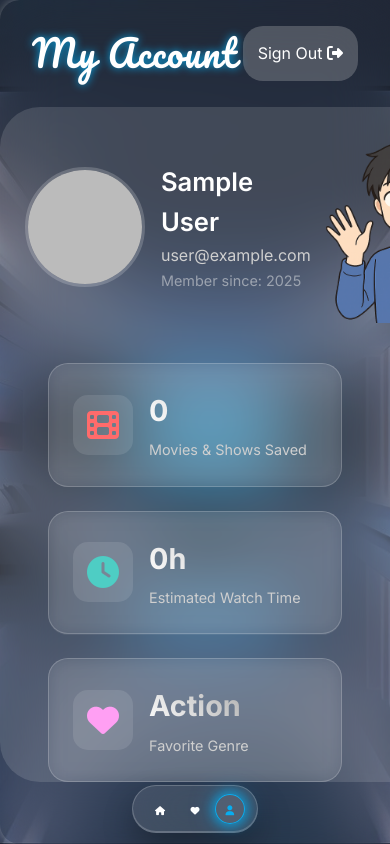
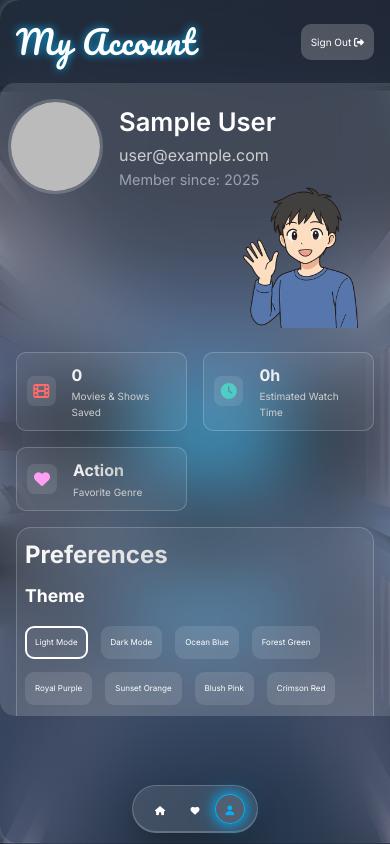
Before and after one commit to Robotinic17/Movie-Trailer-App, a React (Vite) app: page /account in a window 390 px wide. Built offline with nearby package versions, Linux system fonts and the light colour scheme; no server answers; the database is empty; sample sign-in values are in the browser's storage.

Commit message:
style: enhance responsive design for Account, FavHeader, and MyList components

```diff
--- a/src/Pages/Account.css
+++ b/src/Pages/Account.css
@@ -1253,3 +1253,149 @@
     font-size: 11px;
   }
 }
+
+@media (max-width: 500px) {
+  .log-out-btn {
+    font-size: 10px;
+    padding: 10px 10px;
+    border-radius: 10px;
+  }
+
+  .acct-header {
+    padding: 1rem 1rem;
+  }
+
+  .main-sec-2 {
+    height: 75%;
+    border-radius: 15px 0px 0px 15px;
+    padding: 0rem 0.5rem;
+  }
+  .account-billboard {
+    width: 100%;
+    flex-direction: column;
+    align-items: flex-start;
+    gap: 0;
+  }
+
+  .account-info {
+    gap: 1rem;
+    width: max-content;
+  }
+  .account-avatar {
+    width: 95px;
+    height: 95px;
+  }
+
+  .acct-img img {
+    width: 150px;
+    margin-top: -1rem;
+    margin-left: 2rem;
+    height: 150px;
+  }
+  .acct-img {
+    align-self: flex-end;
+    justify-self: flex-end;
+  }
+
+  .quick-stats {
+    display: grid;
+    grid-template-columns: repeat(auto-fit, minmax(150px, 1fr));
+    gap: 1rem;
+    margin-top: 1rem;
+    padding: 0 0.5rem;
+  }
+
+  .stat-card {
+    background: var(--overlay-light);
+    border-radius: 10px;
+    padding: 10px 10px;
+    display: flex;
+    align-items: center;
+    gap: 1rem;
+    backdrop-filter: none;
+    border: 1px solid var(--glass-border);
+    transition: all 0.3s ease;
+  }
+
+  .stat-icon {
+    font-size: 1rem;
+    width: 30px;
+    height: 30px;
+    display: flex;
+    align-items: center;
+    justify-content: center;
+    background: var(--overlay-medium);
+    border-radius: 7.5px;
+  }
+
+  .stat-info h3 {
+    font-size: 1rem;
+    font-weight: 700;
+    margin: 0;
+    background: var(--text-gradient);
+    background-clip: text;
+    -webkit-text-fill-color: transparent;
+  }
+
+  .stat-info p {
+    color: var(--text-secondary);
+    font-size: 10px;
+    margin: 0;
+  }
+
+  .preferences-panel {
+    background: var(--overlay-light);
+    border-radius: 15px;
+    padding: 0.5rem;
+    margin: 1rem 0.5rem 0 0.5rem;
+    border: 1px solid var(--glass-border);
+  }
+
+  .theme-option {
+    padding: 0.5rem;
+    font-size: 8px;
+    border-radius: 9px;
+  }
+  .theme-options {
+    display: flex;
+    flex-wrap: wrap;
+    gap: 13px;
+  }
+
+  .preferences-panel h2 {
+    font-size: 1.5rem;
+    margin-bottom: 0.5rem;
+    background: var(--text-gradient);
+    background-clip: text;
+    -webkit-text-fill-color: transparent;
+  }
+
+  .preference-group h3 {
+    font-size: 1.1rem;
+    color: var(--text-primary);
+  }
+  .switch-option input[type="checkbox"] {
+    width: 12px;
+    height: 12px;
+    cursor: pointer;
+  }
+
+  .switch-option span {
+    font-weight: 500;
+    color: var(--text-color);
+    font-size: 12px;
+  }
+
+  .switch-option {
+    padding: 0;
+    margin-top: -0.5rem;
+  }
+
+  .preference-description {
+    font-size: 10px;
+  }
+
+  .preference-group {
+    margin-bottom: 1rem;
+  }
+}
--- a/src/components/FavHeader.css
+++ b/src/components/FavHeader.css
@@ -311,6 +311,10 @@
     display: flex;
   }
 
+  .logo {
+    font-size: 2rem;
+  }
+
   .nav ul {
     display: none !important;
   }
--- a/src/components/MyList.css
+++ b/src/components/MyList.css
@@ -339,8 +339,6 @@
   }
 }
 @media (max-width: 768px) {
-  .sort-filter {
-  }
   .sort-dropdown-alt p {
     font-size: 10px;
   }
@@ -378,4 +376,61 @@
     width: 45px;
     height: 45px;
   }
+
+  .main-sec-1 {
+    height: 75%;
+    padding: 0rem 0.5rem;
+  }
+
+  .sort-filter {
+    flex-direction: column;
+    align-items: flex-start;
+  }
+
+  .empty-icon {
+    font-size: 2rem;
+    margin-bottom: 1rem;
+  }
+
+  .empty-state {
+    text-align: center;
+    padding: 2rem 0 0 0;
+  }
+
+  .empty-state h3 {
+    font-size: 1.5rem;
+    margin-bottom: 0.5rem;
+  }
+
+  .empty-state p {
+    line-height: 1.5;
+    font-size: 10px;
+  }
+
+  .drop-menu-alt {
+    position: absolute;
+    background: var(--glass-bg);
+    border-radius: 10px;
+    padding: 6px 0;
+    list-style: none;
+    display: flex;
+    width: max-content;
+    z-index: 50;
+    right: auto;
+    left: 10rem;
+    top: 0;
+    box-shadow: 0 4px 20px rgba(0, 0, 0, 0.25);
+    border: 1px solid var(--glass-border);
+  }
+
+  .drop-menu-alt li {
+    padding: 1px 5px;
+    font-size: 10px;
+    color: var(--text-primary);
+    cursor: pointer;
+    transition: all 0.2s ease;
+    display: flex;
+    align-items: center;
+    gap: 10px;
+  }
 }
```
